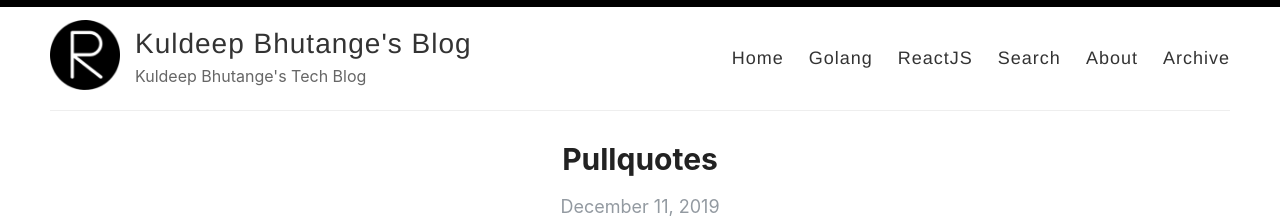
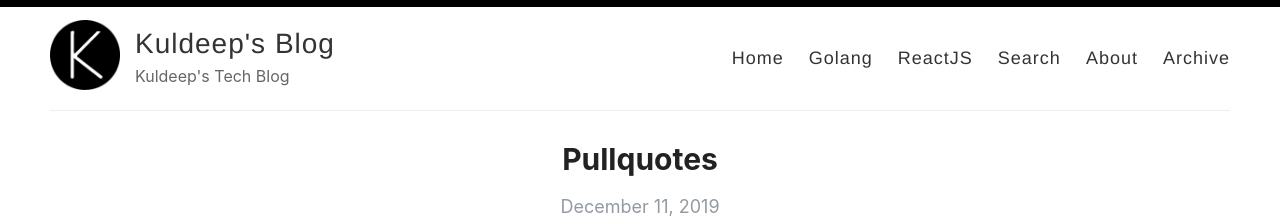
Before and after one commit to KuldeepB-psl/KuldeepB-psl.github.io, a Jekyll site: the page built from index.html, in a window 1280 px wide. Shown: the top 220 px of the page. Built offline with Jekyll 4.4.1, drawn with Linux system fonts in a browser that asks for light colours; the list of posts is cut into pages by our own code.

```diff
--- a/_config.yml
+++ b/_config.yml
@@ -3,13 +3,13 @@
 #
 
 # Name of your site (displayed in the header)
-name: Kuldeep Bhutange's Blog
+name: Kuldeep's Blog
 
 # Name of the author
 author: Kuldeep Bhutange
 
 # Short bio or description (displayed in the header)
-description: Kuldeep Bhutange's Tech Blog
+description: Kuldeep's Tech Blog
 
 # URL of your avatar or profile pic (you could use your GitHub profile pic)
 avatar: /images/reverie.png
```
Also changed, not shown: favicon.png (deleted), images/favicon-32x32.png, images/reverie.png.
